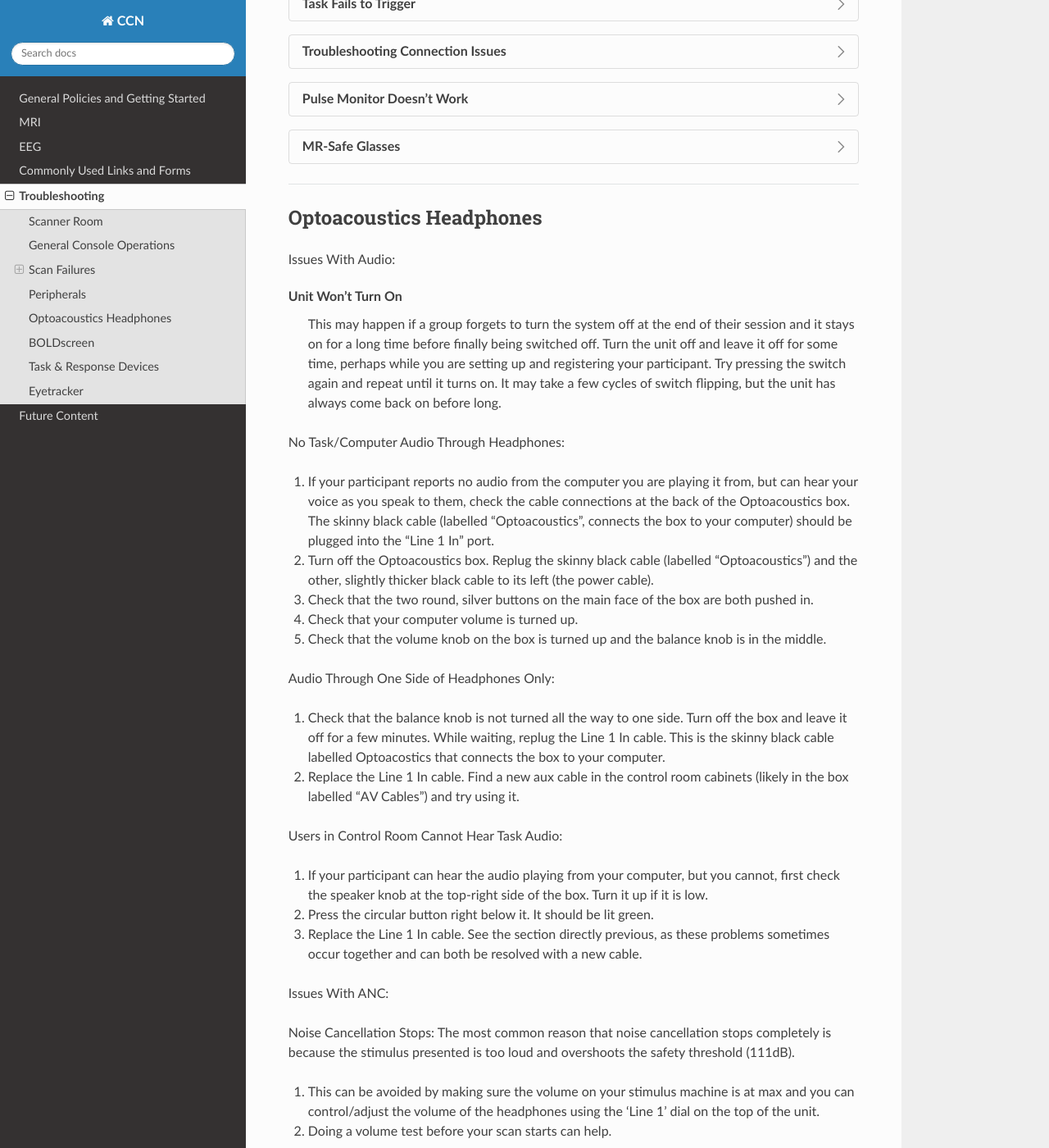
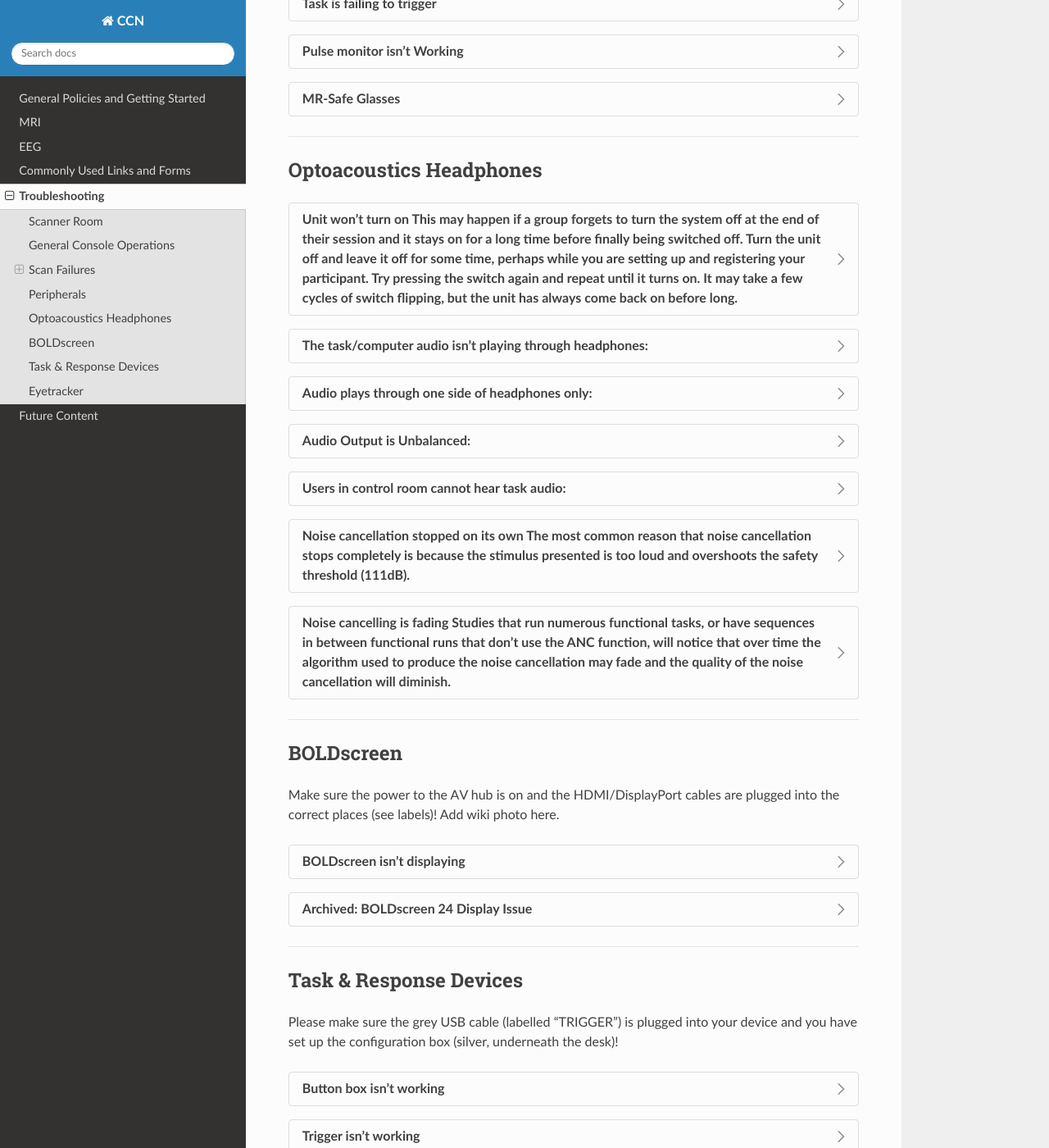
Before and after one commit to CCN-Support/CCN_Wiki, a Sphinx documentation site: the page built from docs/source/troubleshooting.rst, in a window 1280 px wide and 1400 px high, scrolled down 2704 px. Shown: the whole window at 82% size. Built offline with Sphinx 7.4.7 and the Read the Docs theme 3.1.0, drawn with Linux system fonts in a browser that asks for light colours; some of the changed text lies outside the part shown.

Commit message:
Update troubleshooting.rst

```diff
--- a/docs/source/troubleshooting.rst
+++ b/docs/source/troubleshooting.rst
@@ -159,7 +159,7 @@ Peripherals
   - Make sure you have the correct password (message CCN admins if you can't remember).
   - Restart the computer. Sometimes the iMac will give you a "Welcome" message as though it's logging in, then kick you out anyway with an "incorrect password" warning. Rebooting seems to resolve this.
 
-.. dropdown:: Task Fails to Trigger
+.. dropdown:: Task is failing to trigger
 
   - Exit your task (and ideally its entire host program) completely.
   - Unplug the trigger cable.
@@ -167,13 +167,8 @@ Peripherals
   - Plug the trigger cable back in and start your task again.
   - This restart routine is usually sufficient to fix trigger problems because most of them arise from the task program not communicating with the task computer correctly. Matlab in particular can be finicky about this--for example, unplugging and re-plugging the trigger USB while Matlab is running will cause unreliable behaviors that often affect downstream functionality (such as the scan triggers and button box responses). If you are using the eyetracker, multiple calibration/validation attempts have also been observed to cause problems with task triggers.
 
-.. dropdown:: Troubleshooting Connection Issues
 
-  - When the USB labeled trigger/button box is plugged into a machine, the 'USB' light on the button box interface should be static; when not plugged into anything, it will flash.
-  - If you notice that the 'USB' light on the button box is flashing while the USB is plugged into your machine, test the USB on a different machine (like the iMac). Oftentimes the USB port may not be recognizing that there is an input being plugged in, and the machine may need to be restarted.
-
-
-.. dropdown:: Pulse Monitor Doesn't Work
+.. dropdown:: Pulse monitor isn't Working
 
   - Note that the HR monitor needs to be close enough to the scanner before the computer in the control room can detect it on the physiological display. The screen on the bore will also show the physio readings and relevant error messages when it senses that the monitor is nearby. If you try to test or check the monitor device from the control room, the waveform won't change and the battery icon will be red regardless of actual charge.
   - The small square lights on the top left of the device are the charging indicators. They will flash green when the device is successfully charging.
@@ -213,49 +208,46 @@ Peripherals
 Optoacoustics Headphones
 ------------------------
 
-Issues With Audio:
-
-Unit Won't Turn On
+.. dropdown:: Unit won't turn on
   This may happen if a group forgets to turn the system off at the end of their session and it stays on for a long time before finally being switched off. Turn the unit off and leave it off for some time, perhaps while you are setting up and registering your participant. Try pressing the switch again and repeat until it turns on. It may take a few cycles of switch flipping, but the unit has always come back on before long.
 
-No Task/Computer Audio Through Headphones:
+.. dropdown:: The task/computer audio isn't playing through headphones:
 
-1. If your participant reports no audio from the computer you are playing it from, but can hear your voice as you speak to them, check the cable connections at the back of the Optoacoustics box. The skinny black cable (labelled "Optoacoustics", connects the box to your computer) should be plugged into the "Line 1 In" port.
-2. Turn off the Optoacoustics box. Replug the skinny black cable (labelled "Optoacoustics") and the other, slightly thicker black cable to its left (the power cable).
-3. Check that the two round, silver buttons on the main face of the box are both pushed in.
-4. Check that your computer volume is turned up.
-5. Check that the volume knob on the box is turned up and the balance knob is in the middle.
+  1. If your participant reports no audio from the computer you are playing it from, but can hear your voice as you speak to them, check the cable connections at the back of the Optoacoustics box. The skinny black cable (labelled "Optoacoustics", connects the box to your computer) should be plugged into the "Line 1 In" port.
+  2. Turn off the Optoacoustics box. Replug the skinny black cable (labelled "Optoacoustics") and the other, slightly thicker black cable to its left (the power cable).
+  3. Check that the two round, silver buttons on the main face of the box are both pushed in.
+  4. Check that your computer volume is turned up.
+  5. Check that the volume knob on the box is turned up and the balance knob is in the middle.
 
-Audio Through One Side of Headphones Only:
+.. dropdown:: Audio plays through one side of headphones only:
 
-1. Check that the balance knob is not turned all the way to one side. Turn off the box and leave it off for a few minutes. While waiting, replug the Line 1 In cable. This is the skinny black cable labelled Optoacostics that connects the box to your computer.
-2. Replace the Line 1 In cable. Find a new aux cable in the control room cabinets (likely in the box labelled "AV Cables") and try using it.
+  1. Check that the balance knob is not turned all the way to one side. Turn off the box and leave it off for a few minutes. While waiting, replug the Line 1 In cable. This is the skinny black cable labelled Optoacostics that connects the box to your computer.
+  2. Replace the Line 1 In cable. Find a new aux cable in the control room cabinets (likely in the box labelled "AV Cables") and try using it.
 
-Users in Control Room Cannot Hear Task Audio:
+.. dropdown:: Audio Output is Unbalanced:
 
-1. If your participant can hear the audio playing from your computer, but you cannot, first check the speaker knob at the top-right side of the box. Turn it up if it is low.
-2. Press the circular button right below it. It should be lit green.
-3. Replace the Line 1 In cable. See the section directly previous, as these problems sometimes occur together and can both be resolved with a new cable.
+  Check the knob in the upper left corner of the back of the unit. Turn it until the dot at the top of the dial is lined up in the middle. The knob should always stay in this position, as it ensures that the audio will not be played in one ear more than the other.
 
-Issues With ANC:
+.. dropdown:: Users in control room cannot hear task audio:
 
-Noise Cancellation Stops:
-The most common reason that noise cancellation stops completely is because the stimulus presented is too loud and overshoots the safety threshold (111dB).
+  1. If your participant can hear the audio playing from your computer, but you cannot, first check the speaker knob at the top-right side of the box. Turn it up if it is low.
+  2. Press the circular button right below it. It should be lit green.
+  3. Replace the Line 1 In cable. See the section directly previous, as these problems sometimes occur together and can both be resolved with a new cable.
 
-1. This can be avoided by making sure the volume on your stimulus machine is at max and you can control/adjust the volume of the headphones using the 'Line 1' dial on the top of the unit.
-2. Doing a volume test before your scan starts can help.
-3. Start with the 'Line 1' volume dial in the middle (facing the top), and adjust as needed.
-Note: There is no need to adjust the 'Line 2' volume dial, it doesn't do anything to affect the sound unless you have two volume sources!
+.. dropdown:: Noise cancellation stopped on its own
+  The most common reason that noise cancellation stops completely is because the stimulus presented is too loud and overshoots the safety threshold (111dB).
 
-Noise Cancellation Fading:
-Studies that run numerous functional tasks, or have sequences in between functional runs that don't use the ANC function, will notice that over time the algorithm used to produce the noise cancellation may fade and the quality of the noise cancellation will diminish.
+  1. This can be avoided by making sure the volume on your stimulus machine is at max and you can control/adjust the volume of the headphones using the 'Line 1' dial on the top of the unit.
+  2. Doing a volume test before your scan starts can help.
+  3. Start with the 'Line 1' volume dial in the middle (facing the top), and adjust as needed.
+  Note: There is no need to adjust the 'Line 2' volume dial, it doesn't do anything to affect the sound unless you have two volume sources!
 
-1. The most effective way to avoid this is adding another short learning sequence into your protocol.
-2. Stopping the algorithm just before the end of your sequence and starting the algorithm again just after your next sequence starts up again has proven somewhat effective in keeping the ANC feature intact.
+.. dropdown:: Noise cancelling is fading
+  Studies that run numerous functional tasks, or have sequences in between functional runs that don't use the ANC function, will notice that over time the algorithm used to produce the noise cancellation may fade and the quality of the noise cancellation will diminish.
 
-Audio Output is Unbalanced:
+  1. The most effective way to avoid this is adding another short learning sequence into your protocol.
+  2. Stopping the algorithm just before the end of your sequence and starting the algorithm again just after your next sequence starts up again has proven somewhat effective in keeping the ANC feature intact.
 
-1. Check the knob in the upper left corner of the back of the unit. Turn it until the dot at the top of the dial is lined up in the middle. The knob should always stay in this position, as it ensures that the audio will not be played in one ear more than the other.
 
 .. raw:: html
 
@@ -319,7 +311,7 @@ Task & Response Devices
 
 Please make sure the grey USB cable (labelled "TRIGGER") is plugged into your device and you have set up the configuration box (silver, underneath the desk)!
 
-.. dropdown:: Button box is not working
+.. dropdown:: Button box isn't working
 
   **Redo the button box setup**
 
@@ -356,7 +348,7 @@ Please make sure the grey USB cable (labelled "TRIGGER") is plugged into your de
     9. If nothing is working even with the new button box, contact CCN staff. The trigger or fiber optic cable may need replacing.
 
 
-.. dropdown:: Trigger is not working
+.. dropdown:: Trigger isn't working
 
   1. If your task also involves the button box, check the setup using the same steps in the previous section.
   2. Replug the button box cable in the scanner room. This connection causes a lot of downstream problems, including with the trigger signal, if it is not firmly established.
```
